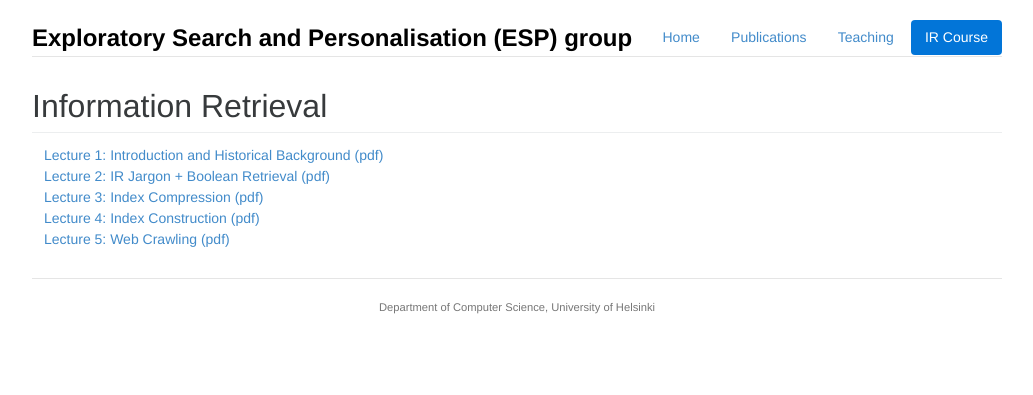
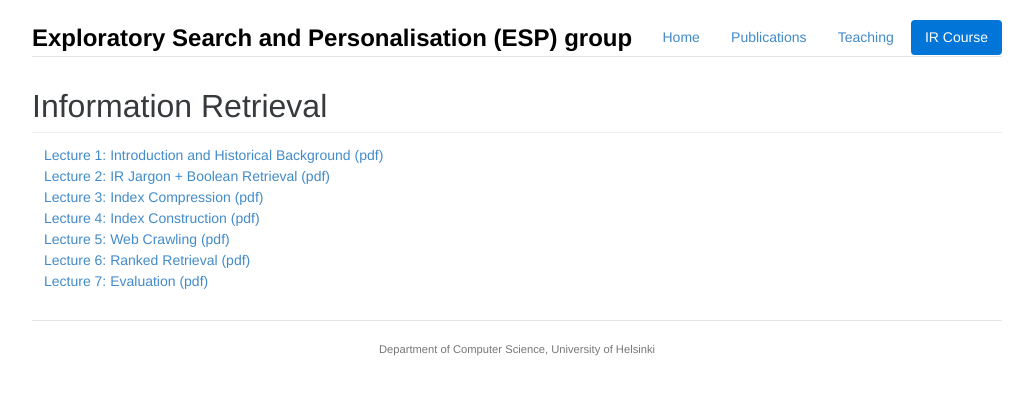
Before and after one commit to ajm/group-website, a Jekyll site: the page built from ir.html, in a window 1280 px wide. Shown: the top 395 px of the page, without its empty margins (123-1156 px from the left). Built offline with Jekyll 4.4.1, drawn with Linux system fonts in a browser that asks for light colours; nearby versions of some CDN libraries; Markdown is read by kramdown in place of the engine named in the settings.

Commit message:
lectures 6+7

```diff
--- a/_includes/ir.html
+++ b/_includes/ir.html
@@ -8,6 +8,8 @@
             <a href="lectures/ir/DATA20021-Lecture3-web.pdf">Lecture 3: Index Compression (pdf)</a><br/>
             <a href="lectures/ir/DATA20021-Lecture4-web.pdf">Lecture 4: Index Construction (pdf)</a><br/>
             <a href="lectures/ir/DATA20021-Lecture5-web.pdf">Lecture 5: Web Crawling (pdf)</a><br/>
+            <a href="lectures/ir/DATA20021-Lecture6-web.pdf">Lecture 6: Ranked Retrieval (pdf)</a><br/>
+            <a href="lectures/ir/evaluation-IRs.pdf">Lecture 7: Evaluation (pdf)</a><br/>
         </td>
     </tr>
 
```
Also changed, not shown: 2 other files.
